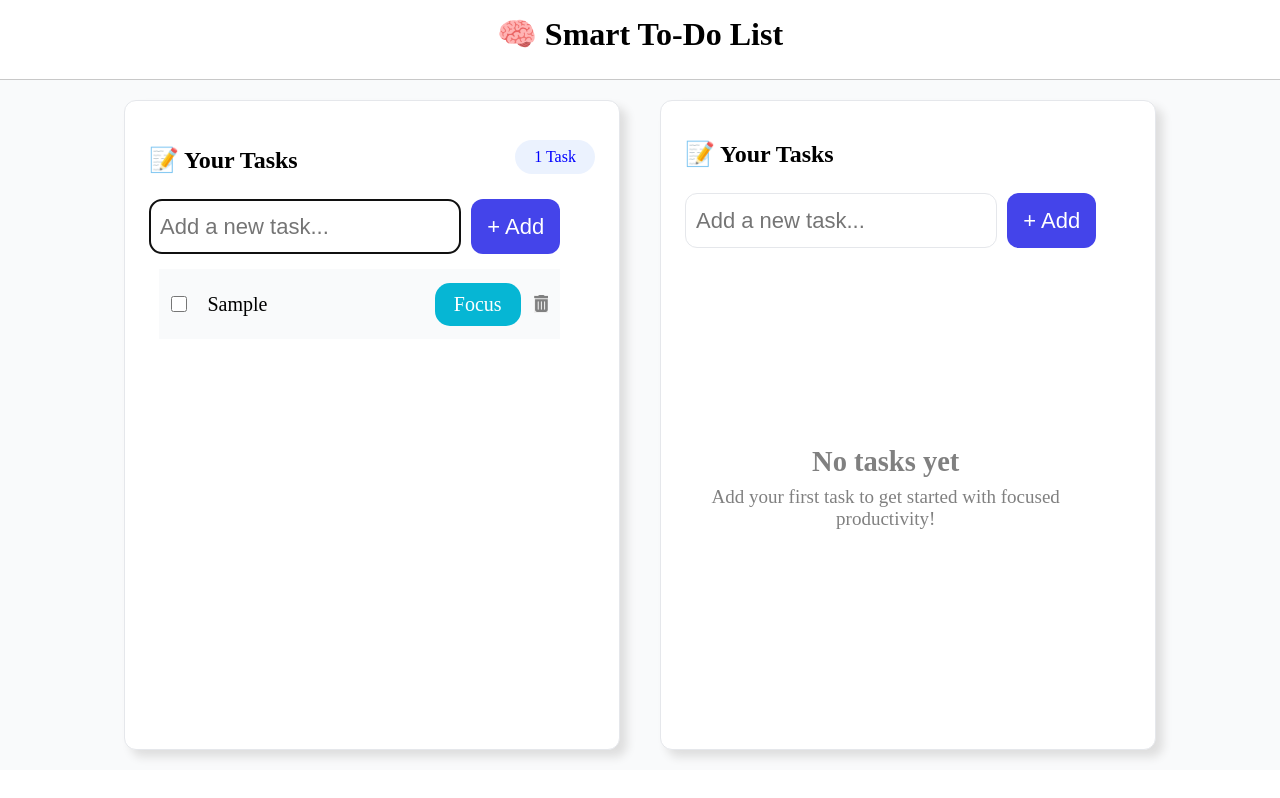
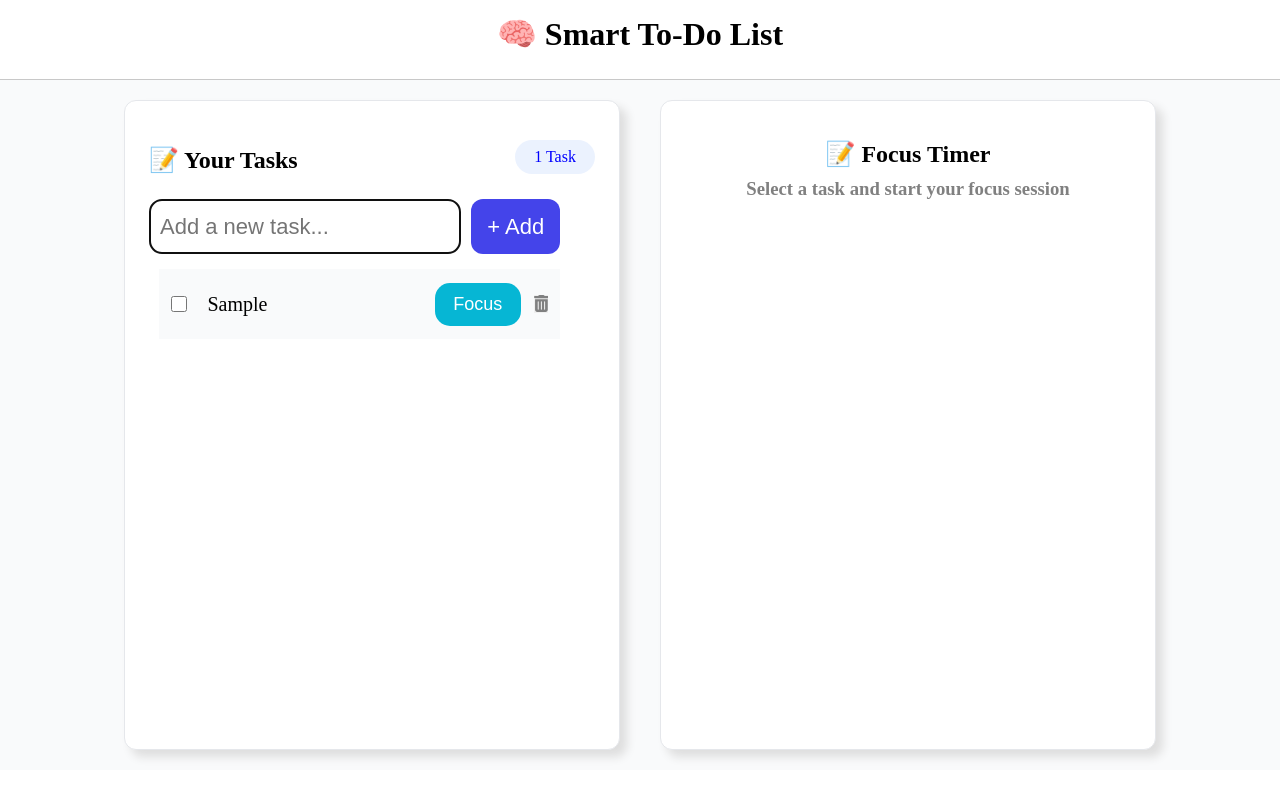
Before and after one commit to vedanshiiii/TodoFocus, a React (Vite) app: page / in a window 1280 px wide. Both pictures are taken after typing "Sample" into the empty fields and a click on the button "+ Add". Built offline with nearby package versions, Linux system fonts and the light colour scheme.

Commit message:
listdone

```diff
--- /dev/null
+++ b/src/Focus/Focus.css
@@ -0,0 +1,12 @@
+.focuscont {
+    gap: 10px!important;
+    flex-direction: column;
+    margin: 15px 0;
+    text-align: center;
+    align-items: center;
+    justify-content: center;
+}
+
+.focusonn{
+    color: grey;
+}
--- /dev/null
+++ b/src/Focus/Focus.jsx
@@ -0,0 +1,26 @@
+import React, { useState } from 'react';
+import './Focus.css'
+import '../Home.css'
+
+const Focus = ({task,setTask}) => {
+
+    const [focuson,setFocuson] = useState('Select a task and start your focus session')
+
+
+  return (
+    <div className='todo'>
+      <div className='idsf focuscont wd90'>
+      <h2 className='h2t'>📝 Focus Timer
+      </h2>
+      <h3 className='focusonn'>{focuson}</h3>
+
+      </div>
+
+
+
+
+    </div>
+  )
+}
+
+export default React.memo(Focus)
--- a/src/Home.css
+++ b/src/Home.css
@@ -8,7 +8,9 @@
     display: flex;
     gap: 2px;
 }
-
+.wd90{
+    /* width: 100%; */
+}
 .mainb {
     padding: 20px;
     background-color: rgb(249 250 251);
@@ -78,6 +80,7 @@
     align-items: flex-end;
     margin: 15px 0;
 }
+
 .notask {
     width: 90%;
     text-align: center;
@@ -145,8 +148,13 @@
     text-align: center;
     padding: 10px;
     cursor: pointer;
+    border: none;
+    font-size: 18px;
 }
 
+.done .status{
+    background-color: rgb(164 170 182);
+}
 .delt{
     width: 18px;
     height: 18px;
@@ -158,3 +166,8 @@
 .delt:hover{
     color: red;
 }
+
+.done .Tsk{
+    text-decoration: line-through;
+    color: grey;
+}
--- a/src/Home.jsx
+++ b/src/Home.jsx
@@ -1,11 +1,15 @@
-import React from 'react'
+import React, { useState } from 'react'
 import Todo from './List/Todo'
+import Focus from './Focus/Focus'
 
 export default function Home() {
+
+  const [task,setTask] = useState([])
+
   return (
     <div className='mainb idsf'>
-    <Todo/>
-    <Todo/>
+    <Todo task={task} setTask={setTask}/>
+    <Focus task={task} setTask={setTask}/>
 
     </div>
 
--- a/src/List/Listings.jsx
+++ b/src/List/Listings.jsx
@@ -1,22 +1,35 @@
 import React from 'react'
 
-function Listings({task}) {
+function Listings({task,setTask}) {
 
 
-    const checuncheck=()=>{
+    const checkUncheck=(id)=>{
+        setTask((tasks)=>{
+            return tasks.map((task)=> {
+               return task.id!=id ? task : {...task, checked: !task.checked}
+            })
+          })
+    }
 
-    }
+
+const deleteit=(id)=>{
+    setTask((tasks)=>{
+        return tasks.filter((task)=>{
+           return  task.id!=id
+        })
+    })
+}
 
 
   return (
     <>
     {/* <div>Listings</div> */}
-    {task.map((valu)=>{
-       return  <div className='idsf newtask'>
-        <input id={`task-${valu}`} className='chkbx' type="checkbox" onChange={checuncheck}/>
-        <label className='Tsk'>{valu}</label>
-        <div className='status'> Focus</div>
-        <button className='delt'>
+    {task.map((t)=>{
+       return  <div className={`idsf newtask ${t.checked ? 'done' : ''}`}>
+        <input id={t.id} className='chkbx' type="checkbox" onChange={()=>{checkUncheck(t.id)}} checked={t.checked}/>
+        <label className={`Tsk`}>{t.val}</label>
+        <button className="status" disabled={t.checked ? true : false}> {t.checked ? 'Done' : 'Focus'}</button>
+        <button className='delt' onClick={()=>{deleteit(t.id)}}>
             <i data-fa-i2svg=""><svg class="svg-inline--fa fa-trash-can" aria-hidden="true" focusable="false" data-prefix="fas" data-icon="trash-can" role="img" xmlns="http://www.w3.org/2000/svg" viewBox="0 0 448 512" data-fa-i2svg=""><path fill="currentColor" d="M135.2 17.7C140.6 6.8 151.7 0 163.8 0H284.2c12.1 0 23.2 6.8 28.6 17.7L320 32h96c17.7 0 32 14.3 32 32s-14.3 32-32 32H32C14.3 96 0 81.7 0 64S14.3 32 32 32h96l7.2-14.3zM32 128H416V448c0 35.3-28.7 64-64 64H96c-35.3 0-64-28.7-64-64V128zm96 64c-8.8 0-16 7.2-16 16V432c0 8.8 7.2 16 16 16s16-7.2 16-16V208c0-8.8-7.2-16-16-16zm96 0c-8.8 0-16 7.2-16 16V432c0 8.8 7.2 16 16 16s16-7.2 16-16V208c0-8.8-7.2-16-16-16zm96 0c-8.8 0-16 7.2-16 16V432c0 8.8 7.2 16 16 16s16-7.2 16-16V208c0-8.8-7.2-16-16-16z"></path></svg></i>
         </button>
         </div>
--- a/src/List/Todo.jsx
+++ b/src/List/Todo.jsx
@@ -1,15 +1,14 @@
 import React, { useEffect, useRef, useState } from 'react';
 import Listings from './Listings';
 
-const Todo = () => {
+const Todo = ({task,setTask}) => {
 
-  const [task,setTask] = useState([])
   const inputref = useRef();
 
   const adding = ()=>{
     let val = inputref.current.value;
     if(val){
-      setTask((prevstate)=>[...prevstate,val]);
+      setTask((prevstate)=>[...prevstate,{id:Date.now(),val:val,checked:false}]);
       inputref.current.value='';
       inputref.current.focus()
     }
@@ -50,7 +49,7 @@ const Todo = () => {
 
         </div> :
         <div className='tasks'>
-          <Listings task={task}/>
+          <Listings task={task} setTask={setTask}/>
       </div> }
 
     </div>
```
Also changed, not shown: src/Focus/Timings.js (added).
